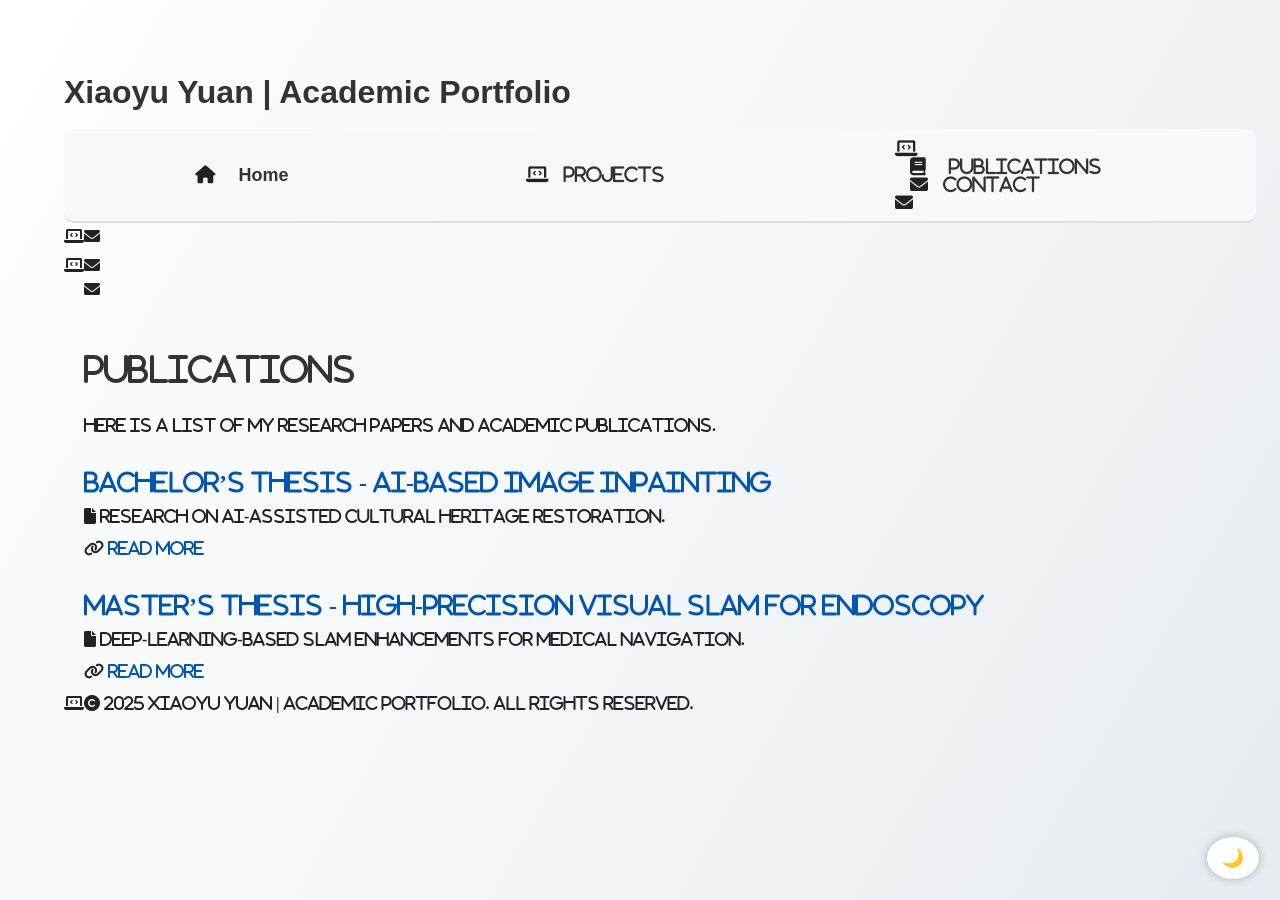
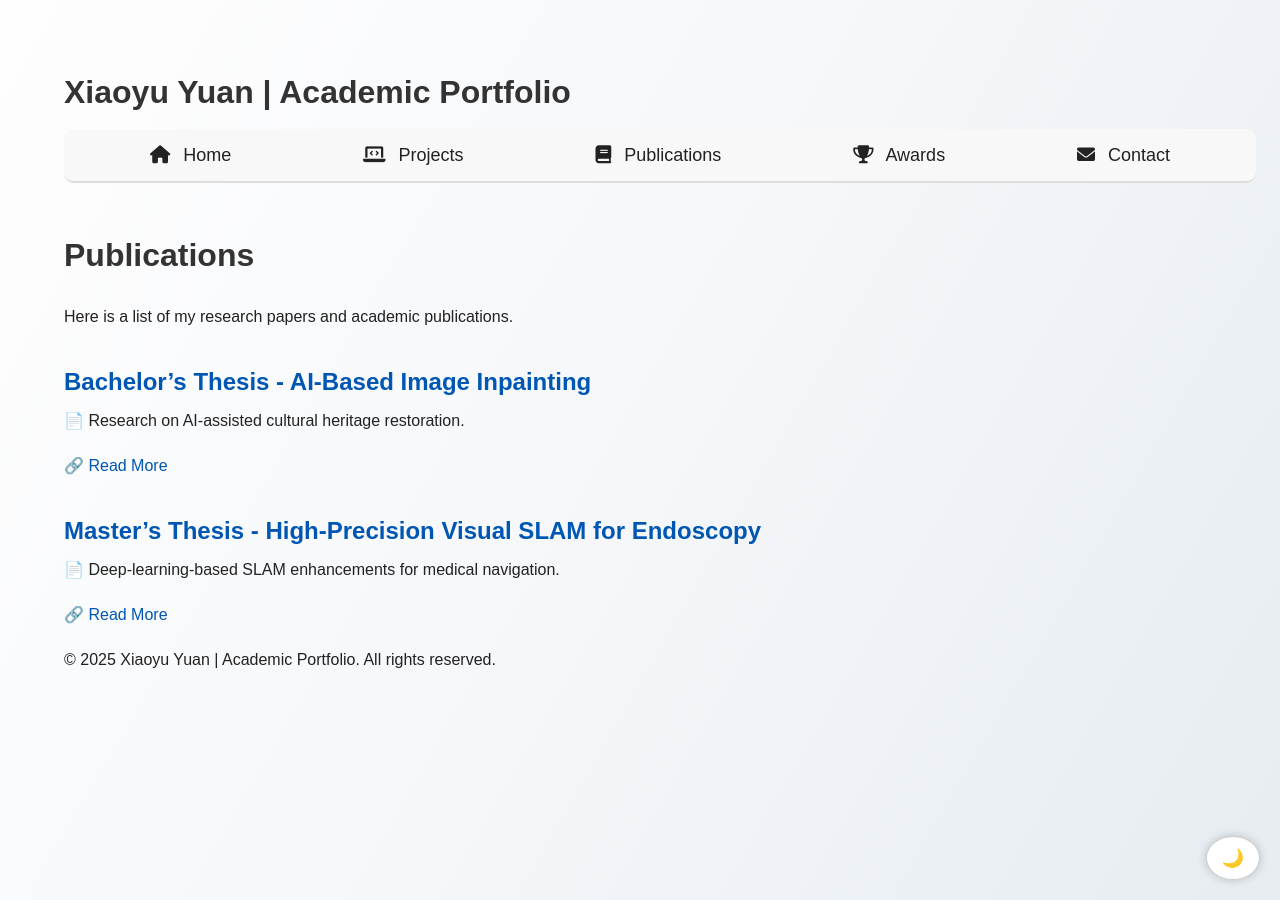
Before and after one commit to XiaoyuYuan19/portfolio, a Jekyll site: the page built from publications.md, in a window 1280 px wide. Built offline with Jekyll 4.4.1, drawn with Linux system fonts in a browser that asks for light colours.

Commit message:
Update default.html

```diff
--- a/_layouts/default.html
+++ b/_layouts/default.html
@@ -20,10 +20,11 @@
         <h1>{{ site.title }}</h1>
         <nav>
             <ul class="navbar">
-                <li><i class="fa-solid fa-home"></i><a href="{{ '/' | relative_url }}">Home</a> </li>
-                <li><i class="fa-solid fa-laptop-code"><a href="{{ '/projects/' | relative_url }}">Projects</a></li>
-                <li><i class="fa-solid fa-book"></i><a href="{{ '/publications/' | relative_url }}">Publications</a></li>
-                <li><i class="fa-solid fa-envelope"><a href="{{ '/contact/' | relative_url }}">Contact</a></li>
+                <li><i class="fa-solid fa-home"></i> Home</li>
+                <li><i class="fa-solid fa-laptop-code"></i> Projects</li>
+                <li><i class="fa-solid fa-book"></i> Publications</li>
+                <li><i class="fa-solid fa-trophy"></i> Awards</li>
+                <li><i class="fa-solid fa-envelope"></i> Contact</li>
             </ul>
         </nav>
     </header>
```
